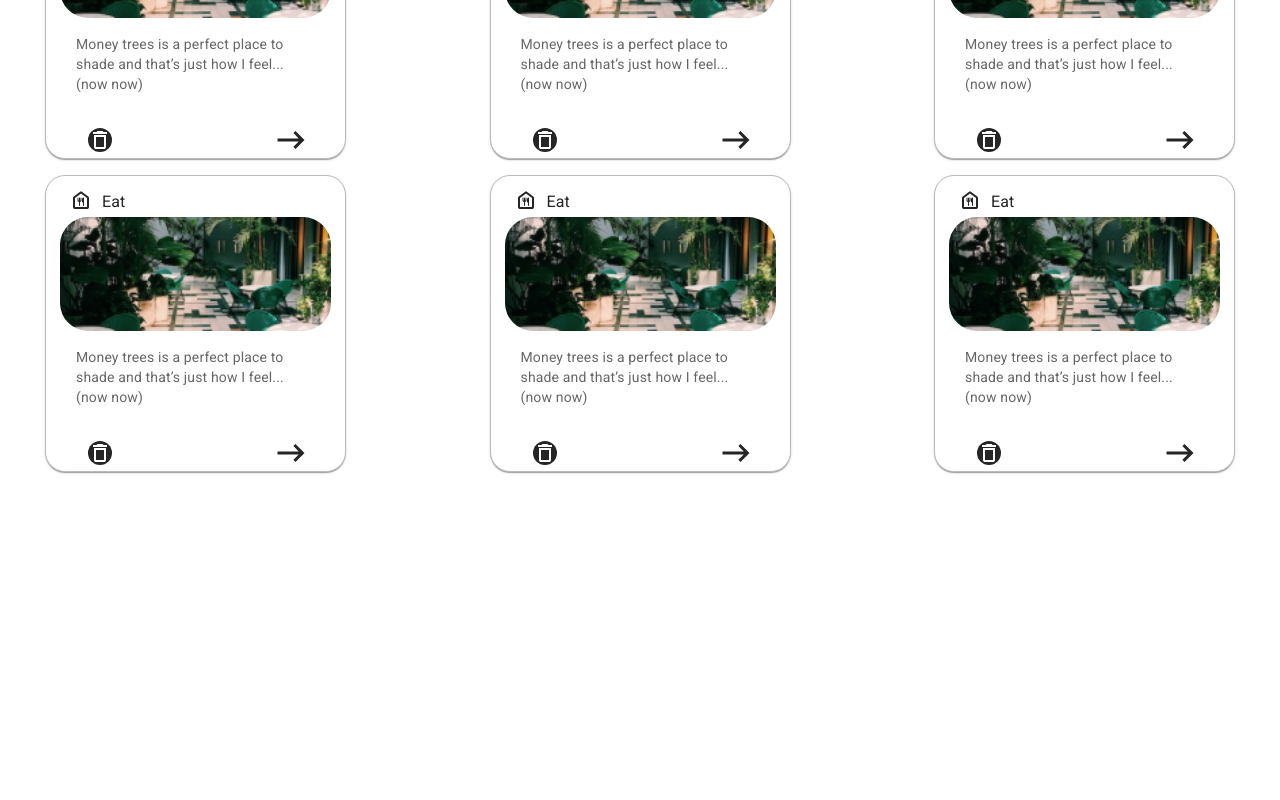
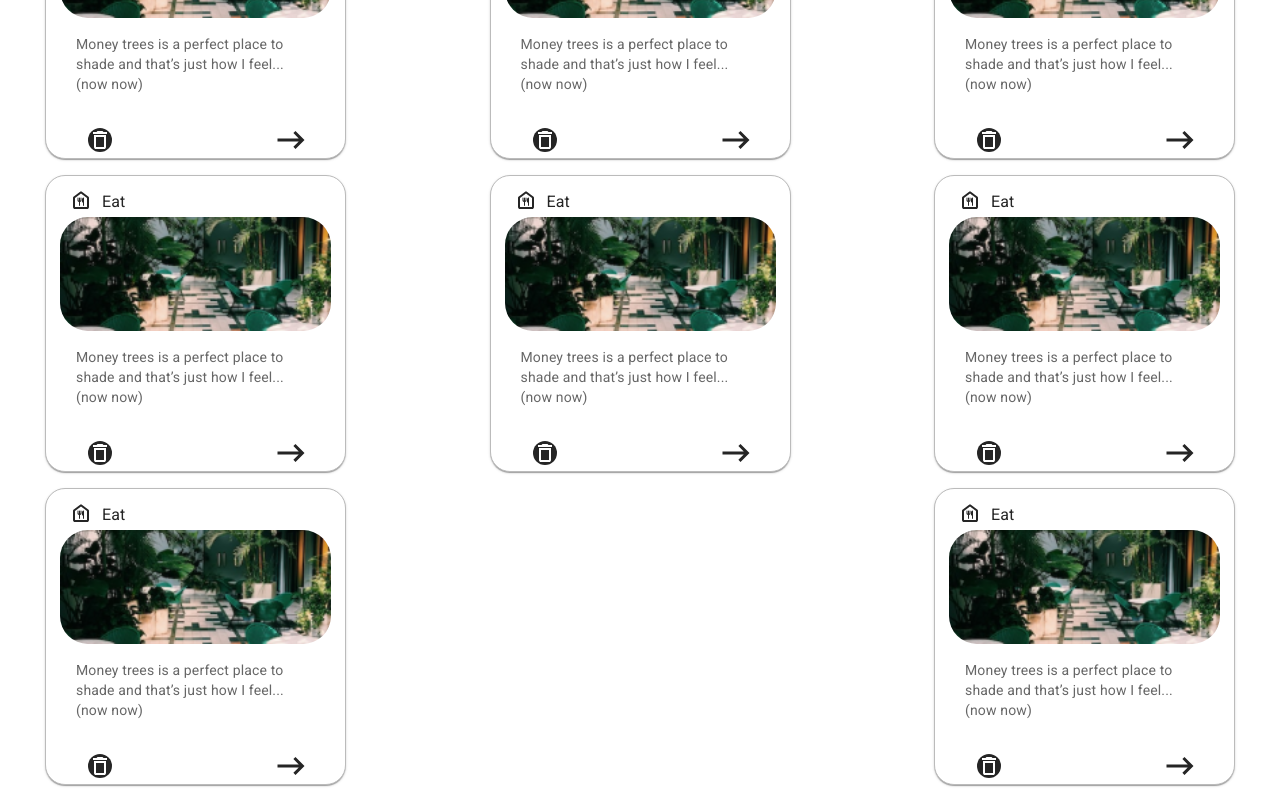
Before and after one commit to TravelKyrgyzstan2022/TravelFront, a React (Create React App) app: page /content in a window 1280 px wide. Shown: the part 440-1240 px from the top of the page. Before the commit the page ends 927 px from the top, so only its background shows below. Built offline with nearby package versions, Linux system fonts and the light colour scheme.

Commit message:
add modal in button delete

```diff
--- a/src/components/Navbar/Navbar.jsx
+++ b/src/components/Navbar/Navbar.jsx
@@ -13,7 +13,7 @@ const Navbar = () => {
             <Link to="/see">
               <nav className={nav.item}>See and Try</nav>
             </Link>
-            <Link to="/eat">
+            <Link to="/content">
               <nav className={nav.item}>Eat</nav>
             </Link>
             <Link to="/stay">
--- a/src/pages/AdminPanel/Content/index.jsx
+++ b/src/pages/AdminPanel/Content/index.jsx
@@ -1,21 +1,20 @@
-import React from 'react';
-import content from './index.module.css'
-import Search  from '../../../img/search.svg';
-import Ctitle from '../../../img/content_search.svg'
-import Add_Icon from "../../../img/content_add.svg"
-import Card from '@mui/material/Card';
-import CardContent from '@mui/material/CardContent';
-import CardMedia from '@mui/material/CardMedia';
-import Typography from '@mui/material/Typography';
-import { Button, CardActionArea, CardActions } from '@mui/material';
-import Content_url from '../../../img/content_url.png'
-import Card_icon from '../../../img/card_icon.svg'
-import Icon_Delete from '../../../img/icon_delete.svg'
-import Arrow from '../../../img/arrow.svg'
-import Modal from './../../../components/Modal'
+import React from "react";
+import content from "./index.module.css";
+import Search from "../../../img/search.svg";
+import Ctitle from "../../../img/content_search.svg";
+import Add_Icon from "../../../img/content_add.svg";
+import Card from "@mui/material/Card";
+import CardContent from "@mui/material/CardContent";
+import CardMedia from "@mui/material/CardMedia";
+import Typography from "@mui/material/Typography";
+import { Button, CardActionArea, CardActions } from "@mui/material";
+import Content_url from "../../../img/content_url.png";
+import Card_icon from "../../../img/card_icon.svg";
+import Icon_Delete from "../../../img/icon_delete.svg";
+import Arrow from "../../../img/arrow.svg";
+import Modal from "./../../../components/Modal";
 
 const Content = () => {
-
   const [open, setOpen] = React.useState(false);
   const handleOpen = () => setOpen(true);
   const handleClose = () => setOpen(false);
@@ -24,15 +23,17 @@ const Content = () => {
     <div className={content.container}>
       <form className={content.form}>
         <img className={content.img} src={Search} alt="" />
-            <input className={content.search} type="search" placeholder="Поиск по ФИО, электронной почте, дате регистрации"/>
+        <input
+          className={content.search}
+          type="search"
+          placeholder="Поиск по ФИО, электронной почте, дате регистрации"
+        />
       </form>
       <div className={content.border}></div>
       <div className={content.content}>
         <div className={content.title}>
           <img className={content.title_image} src={Ctitle} />
-            <h3>
-            Управление контентом
-            </h3>
+          <h3>Управление контентом</h3>
         </div>
         <div>
           <div className={content.c_dropowns}>
@@ -40,7 +41,7 @@ const Content = () => {
               <div className={content.dd_button}>
                 <h5 className={content.dd_button__text}>Категория</h5>
               </div>
-        <input type="checkbox" className={content.dd_input} id="test"/>
+              <input type="checkbox" className={content.dd_input} id="test" />
               <ul className={content.dd_menu}>
                 <li>Eat</li>
                 <li>Stay</li>
@@ -50,7 +51,7 @@ const Content = () => {
               <div className={content.dd_button2}>
                 <h5 className={content.dd_button__text}>Дата создания</h5>
               </div>
-        <input type="checkbox" className={content.dd_input} id="test"/>
+              <input type="checkbox" className={content.dd_input} id="test" />
               <ul className={content.dd_menu}>
                 <li>Monday</li>
                 <li>Tuesday</li>
@@ -59,9 +60,10 @@ const Content = () => {
           </div>
 
           <div className={content.full_card}>
-    <Card className={content.card}
+            <Card
+              className={content.card}
               sx={{
-        borderRadius: '20px'
+                borderRadius: "20px",
               }}
             >
               <Typography className={content.card_title}>
@@ -79,25 +81,28 @@ const Content = () => {
                 />
                 <CardContent>
                   <Typography variant="body2" color="text.secondary">
-        Money trees is a perfect place to shade and that’s just how I feel...
-(now now)
+                    Money trees is a perfect place to shade and that’s just how
+                    I feel... (now now)
                   </Typography>
                 </CardContent>
               </CardActionArea>
               <CardActions className={content.card_button}>
-        <Button size="small" color="primary"
-        onClick={handleOpen}
-        >
-            <img className={content.card_icon__delete} src={Icon_Delete} alt="" />
+                <Button size="small" color="primary" onClick={handleOpen}>
+                  <img
+                    className={content.card_icon__delete}
+                    src={Icon_Delete}
+                    alt=""
+                  />
                 </Button>
-        <Button size='small'>
+                <Button size="small">
                   <img src={Arrow} alt="" />
                 </Button>
               </CardActions>
             </Card>
-    <Card className={content.card}
+            <Card
+              className={content.card}
               sx={{
-        borderRadius: '20px'
+                borderRadius: "20px",
               }}
             >
               <Typography className={content.card_title}>
@@ -115,23 +120,28 @@ const Content = () => {
                 />
                 <CardContent>
                   <Typography variant="body2" color="text.secondary">
-        Money trees is a perfect place to shade and that’s just how I feel...
-(now now)
+                    Money trees is a perfect place to shade and that’s just how
+                    I feel... (now now)
                   </Typography>
                 </CardContent>
               </CardActionArea>
               <CardActions className={content.card_button}>
-        <Button size="small" color="primary">
-            <img className={content.card_icon__delete} src={Icon_Delete} alt="" />
+                <Button size="small" color="primary" onClick={handleOpen}>
+                  <img
+                    className={content.card_icon__delete}
+                    src={Icon_Delete}
+                    alt=""
+                  />
                 </Button>
-        <Button size='small'>
+                <Button size="small">
                   <img src={Arrow} alt="" />
                 </Button>
               </CardActions>
             </Card>
-    <Card className={content.card}
+            <Card
+              className={content.card}
               sx={{
-        borderRadius: '20px'
+                borderRadius: "20px",
               }}
             >
               <Typography className={content.card_title}>
@@ -149,23 +159,28 @@ const Content = () => {
                 />
                 <CardContent>
                   <Typography variant="body2" color="text.secondary">
-        Money trees is a perfect place to shade and that’s just how I feel...
-(now now)
+                    Money trees is a perfect place to shade and that’s just how
+                    I feel... (now now)
                   </Typography>
                 </CardContent>
               </CardActionArea>
               <CardActions className={content.card_button}>
-        <Button size="small" color="primary">
-            <img className={content.card_icon__delete} src={Icon_Delete} alt="" />
+                <Button size="small" color="primary" onClick={handleOpen}>
+                  <img
+                    className={content.card_icon__delete}
+                    src={Icon_Delete}
+                    alt=""
+                  />
                 </Button>
-        <Button size='small'>
+                <Button size="small">
                   <img src={Arrow} alt="" />
                 </Button>
               </CardActions>
             </Card>
-    <Card className={content.card}
+            <Card
+              className={content.card}
               sx={{
-        borderRadius: '20px'
+                borderRadius: "20px",
               }}
             >
               <Typography className={content.card_title}>
@@ -183,23 +198,28 @@ const Content = () => {
                 />
                 <CardContent>
                   <Typography variant="body2" color="text.secondary">
-        Money trees is a perfect place to shade and that’s just how I feel...
-(now now)
+                    Money trees is a perfect place to shade and that’s just how
+                    I feel... (now now)
                   </Typography>
                 </CardContent>
               </CardActionArea>
               <CardActions className={content.card_button}>
-        <Button size="small" color="primary">
-            <img className={content.card_icon__delete} src={Icon_Delete} alt="" />
+                <Button size="small" color="primary" onClick={handleOpen}>
+                  <img
+                    className={content.card_icon__delete}
+                    src={Icon_Delete}
+                    alt=""
+                  />
                 </Button>
-        <Button size='small'>
+                <Button size="small">
                   <img src={Arrow} alt="" />
                 </Button>
               </CardActions>
             </Card>
-    <Card className={content.card}
+            <Card
+              className={content.card}
               sx={{
-        borderRadius: '20px'
+                borderRadius: "20px",
               }}
             >
               <Typography className={content.card_title}>
@@ -217,23 +237,28 @@ const Content = () => {
                 />
                 <CardContent>
                   <Typography variant="body2" color="text.secondary">
-        Money trees is a perfect place to shade and that’s just how I feel...
-(now now)
+                    Money trees is a perfect place to shade and that’s just how
+                    I feel... (now now)
                   </Typography>
                 </CardContent>
               </CardActionArea>
               <CardActions className={content.card_button}>
-        <Button size="small" color="primary">
-            <img className={content.card_icon__delete} src={Icon_Delete} alt="" />
+                <Button size="small" color="primary" onClick={handleOpen}>
+                  <img
+                    className={content.card_icon__delete}
+                    src={Icon_Delete}
+                    alt=""
+                  />
                 </Button>
-        <Button size='small'>
+                <Button size="small">
                   <img src={Arrow} alt="" />
                 </Button>
               </CardActions>
             </Card>
-    <Card className={content.card}
+            <Card
+              className={content.card}
               sx={{
-        borderRadius: '20px'
+                borderRadius: "20px",
               }}
             >
               <Typography className={content.card_title}>
@@ -251,16 +276,98 @@ const Content = () => {
                 />
                 <CardContent>
                   <Typography variant="body2" color="text.secondary">
-        Money trees is a perfect place to shade and that’s just how I feel...
-(now now)
+                    Money trees is a perfect place to shade and that’s just how
+                    I feel... (now now)
                   </Typography>
                 </CardContent>
               </CardActionArea>
               <CardActions className={content.card_button}>
-        <Button size="small" color="primary">
-            <img className={content.card_icon__delete} src={Icon_Delete} alt="" />
+                <Button size="small" color="primary" onClick={handleOpen}>
+                  <img
+                    className={content.card_icon__delete}
+                    src={Icon_Delete}
+                    alt=""
+                  />
                 </Button>
-        <Button size='small'>
+                <Button size="small">
+                  <img src={Arrow} alt="" />
+                </Button>
+              </CardActions>
+            </Card>
+            <Card
+              className={content.card}
+              sx={{
+                borderRadius: "20px",
+              }}
+            >
+              <Typography className={content.card_title}>
+                <div className={content.card_title__img}>
+                  <img src={Card_icon} alt="" />
+                </div>
+                Eat
+              </Typography>
+              <CardActionArea>
+                <CardMedia
+                  component="img"
+                  className={content.card_img}
+                  image={Content_url}
+                  alt="green iguana"
+                />
+                <CardContent>
+                  <Typography variant="body2" color="text.secondary">
+                    Money trees is a perfect place to shade and that’s just how
+                    I feel... (now now)
+                  </Typography>
+                </CardContent>
+              </CardActionArea>
+              <CardActions className={content.card_button}>
+                <Button size="small" color="primary" onClick={handleOpen}>
+                  <img
+                    className={content.card_icon__delete}
+                    src={Icon_Delete}
+                    alt=""
+                  />
+                </Button>
+                <Button size="small">
+                  <img src={Arrow} alt="" />
+                </Button>
+              </CardActions>
+            </Card>
+            <Card
+              className={content.card}
+              sx={{
+                borderRadius: "20px",
+              }}
+            >
+              <Typography className={content.card_title}>
+                <div className={content.card_title__img}>
+                  <img src={Card_icon} alt="" />
+                </div>
+                Eat
+              </Typography>
+              <CardActionArea>
+                <CardMedia
+                  component="img"
+                  className={content.card_img}
+                  image={Content_url}
+                  alt="green iguana"
+                />
+                <CardContent>
+                  <Typography variant="body2" color="text.secondary">
+                    Money trees is a perfect place to shade and that’s just how
+                    I feel... (now now)
+                  </Typography>
+                </CardContent>
+              </CardActionArea>
+              <CardActions className={content.card_button}>
+                <Button size="small" color="primary" onClick={handleOpen}>
+                  <img
+                    className={content.card_icon__delete}
+                    src={Icon_Delete}
+                    alt=""
+                  />
+                </Button>
+                <Button size="small">
                   <img src={Arrow} alt="" />
                 </Button>
               </CardActions>
@@ -268,9 +375,9 @@ const Content = () => {
           </div>
         </div>
       </div>
-        <Modal handleOpen={handleOpen} open={open}/>
+      <Modal handleOpen={handleOpen} open={open} />
     </div>
   );
-}
+};
 
 export default Content;
```
Lines whose indentation alone changed are shown as unchanged.
